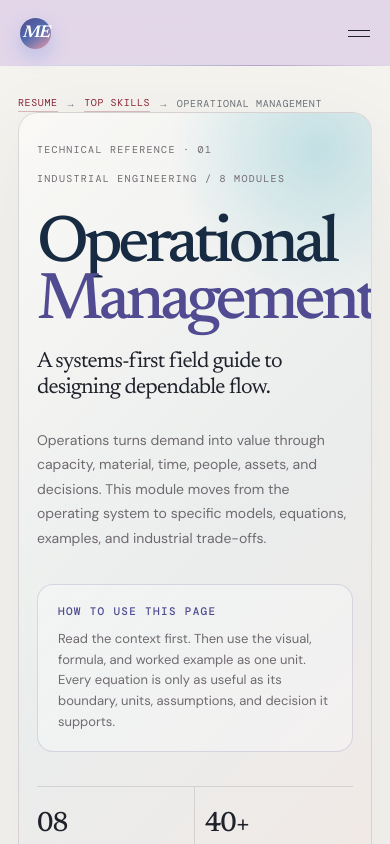
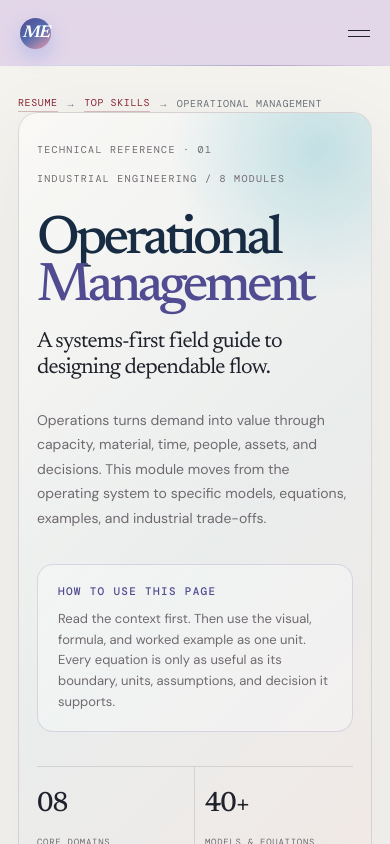
Before and after one commit to Samuel-Ararath/Resume, a Next.js app: page /skills/operational-management in a window 390 px wide. Shown: the top 844 px of the page. Built offline with nearby package versions, Linux system fonts and the light colour scheme.

Commit message:
Tune operational module typography for narrow screens

```diff
--- a/app/globals.css
+++ b/app/globals.css
@@ -504,3 +504,6 @@ body:not(:has(.hero)) .page-section { background:var(--paper); }
 .worked-example h3 { margin:0 0 10px; font-family:var(--serif); font-size:24px; font-weight:500; letter-spacing:-.025em; }
 .worked-example ol { margin:0 0 14px; padding-left:20px; color:var(--muted); font-size:14px; line-height:1.65; }
 .worked-example p { margin:0; }
+@media (max-width:680px) {
+  .skill-hero-premium h1 { font-size:clamp(48px,14vw,70px); letter-spacing:-.07em; }
+}
```
